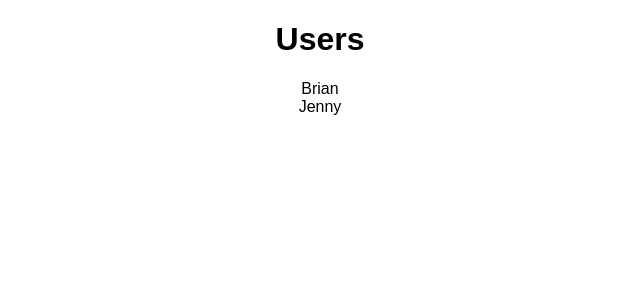
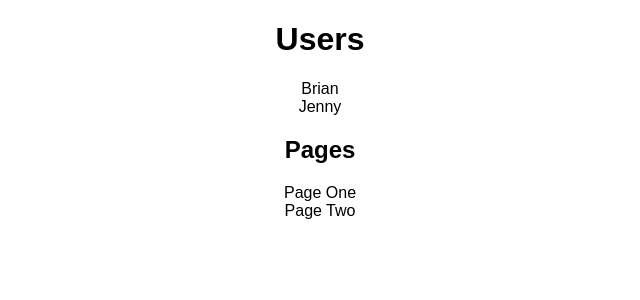
Before and after one commit to bholtbholt/fe, a React (Create React App) app: page / in a window 1280 px wide. Shown: the top 300 px of the page, without its empty margins (320-960 px from the left). Built offline with nearby package versions, Linux system fonts and the light colour scheme; data requests are answered from the project's data file.

Commit message:
Add pages to db, show user's pages

```diff
--- a/db.json
+++ b/db.json
@@ -8,5 +8,22 @@
       "id": 2,
       "name": "Jenny"
     }
+  ],
+  "pages": [
+    {
+      "id": 1,
+      "title": "Page One",
+      "author": 1
+    },
+    {
+      "id": 2,
+      "title": "Page Two",
+      "author": 1
+    },
+    {
+      "id": 3,
+      "title": "Page Three",
+      "author": 2
+    }
   ]
 }
--- a/src/App.js
+++ b/src/App.js
@@ -3,12 +3,18 @@ import logo from './logo.svg';
 import './App.css';
 
 class App extends Component {
-  state = {users: []}
+  state = {
+    users: [],
+    pages: [],
+  }
 
   componentDidMount() {
     fetch('/users')
       .then(res => res.json())
       .then(users => this.setState({ users: users }));
+    fetch('/pages?author=1')
+      .then(res => res.json())
+      .then(pages => this.setState({ pages: pages }));
   }
 
   render() {
@@ -18,6 +24,11 @@ class App extends Component {
         {this.state.users.map(user =>
           <div key={user.id}>{user.name}</div>
         )}
+        <h2>Pages</h2>
+        {
+          this.state.pages.map(page =>
+            <div key={page.id}>{page.title}</div>
+        )}
       </div>
     );
   }
```
